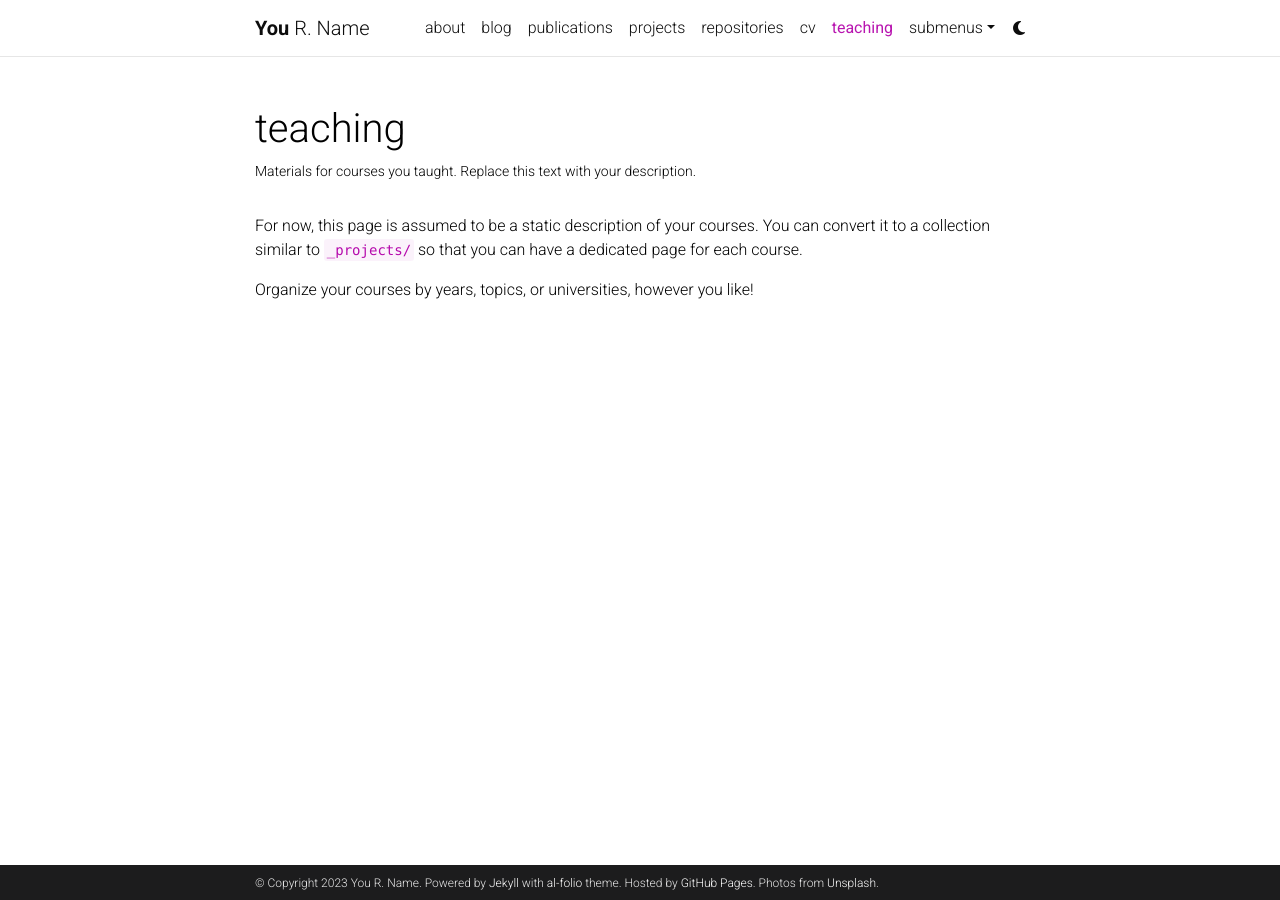
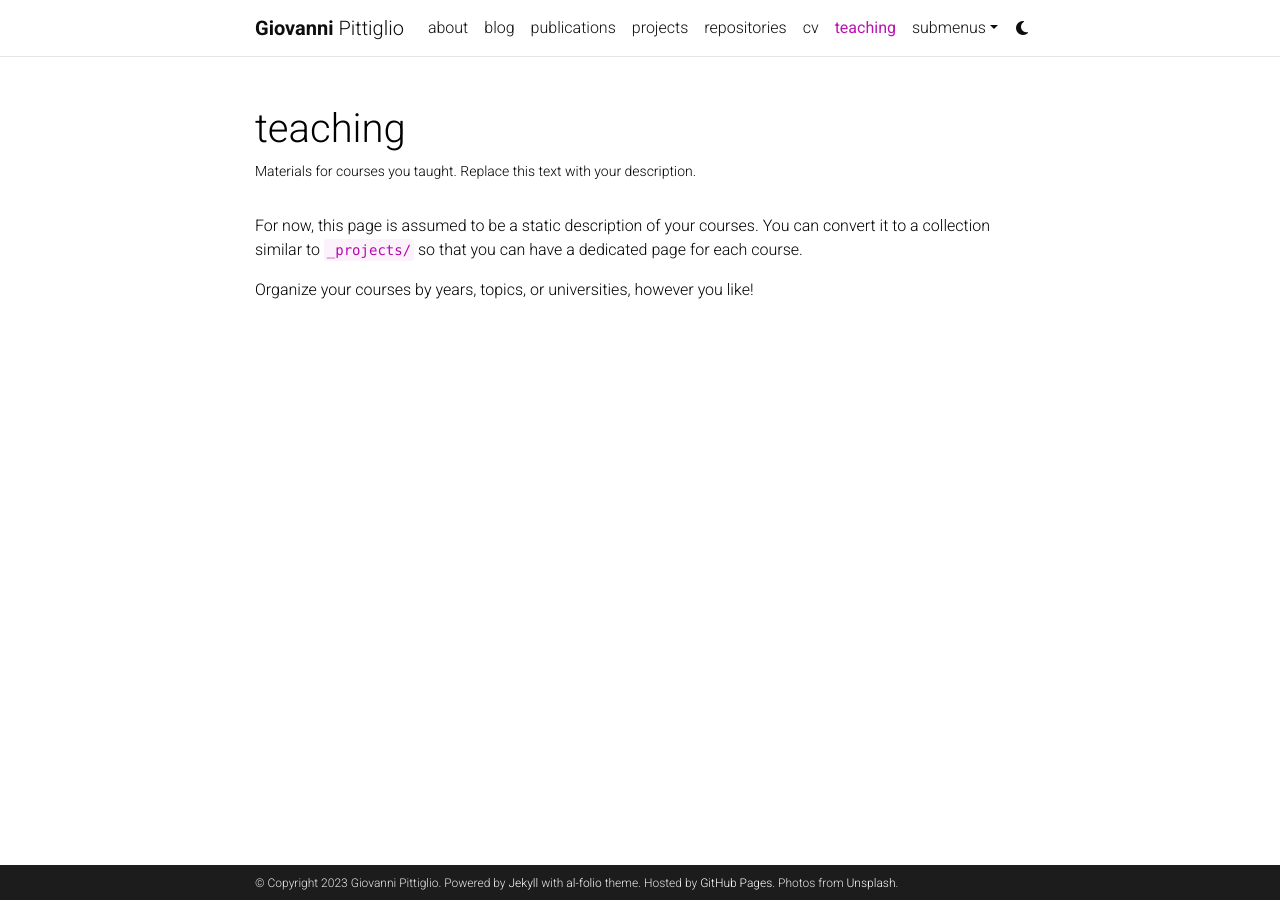
Before and after one commit to giovannipittiglio/giovannipittiglio.github.io, a Jekyll site: the page built from _pages/teaching.md, in a window 1280 px wide. Built offline with Jekyll 4.4.1, drawn with Linux system fonts in a browser that asks for light colours; comment, search, counter and statistics services are not loaded; a style sheet for code colours, icons or effects is not loaded.

Commit message:
Update _config.yml

```diff
--- a/_config.yml
+++ b/_config.yml
@@ -3,9 +3,9 @@
 # -----------------------------------------------------------------------------
 
 title: blank # the website title (if blank, full name will be used instead)
-first_name: You
-middle_name: R.
-last_name: Name
+first_name: Giovanni
+middle_name:
+last_name: Pittiglio
 email: you@example.com
 description: > # the ">" symbol means to ignore newlines until "footer_text:"
   A simple, whitespace theme for academics. Based on [*folio](https://github.com/bogoli/-folio) design.
@@ -18,8 +18,8 @@
 lang: en # the language of your site (for example: en, fr, cn, ru, etc.)
 icon: ⚛️  # the emoji used as the favicon (alternatively, provide image name in /assets/img/)
 
-url: https://alshedivat.github.io # the base hostname & protocol for your site
-baseurl: /al-folio # the subpath of your site, e.g. /blog/
+url: https://giovannipittiglio.github.io # the base hostname & protocol for your site
+baseurl: # the subpath of your site, e.g. /blog/
 last_updated: false # set to true if you want to display last updated in the footer
 impressum_path:  # set to path to include impressum link in the footer, use the same path as permalink in a page, helps to conform with EU GDPR
 
```
